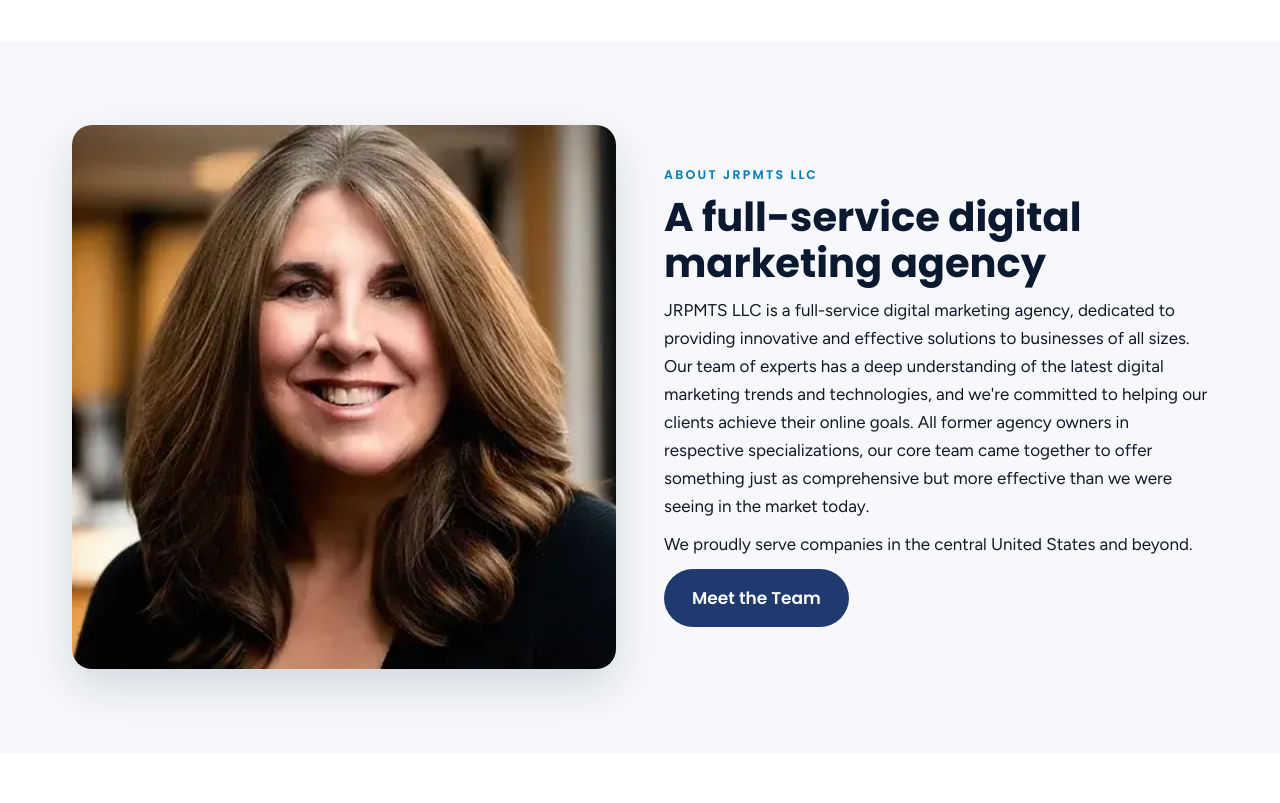
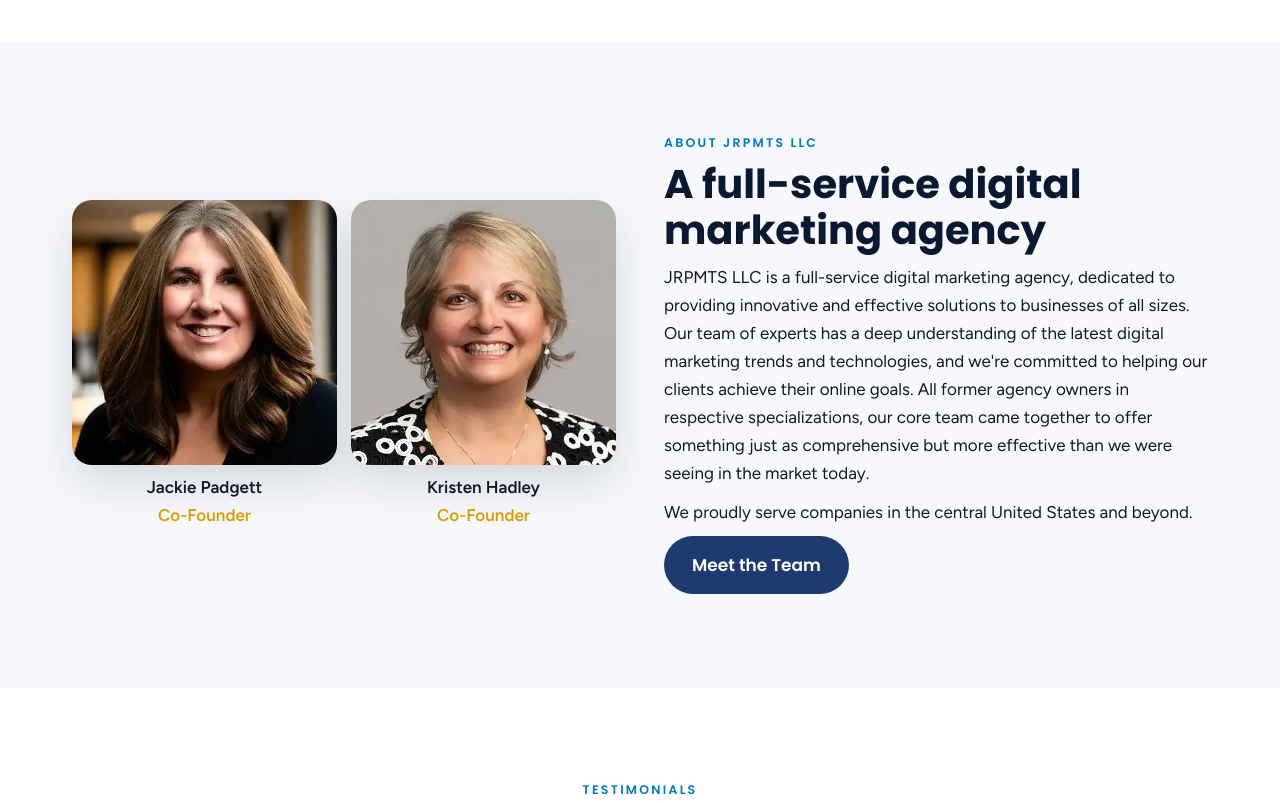
Before and after one commit to viberoo/jrpmts, a plain HTML site: page index.html in a window 1280 px wide. Shown: the part 5660-6463 px from the top of the page. Drawn offline with Linux system fonts and the light colour scheme; a script that the page names is missing.

Commit message:
Homepage About: Jackie and Kristen side by side as co-founders

```diff
--- a/index.html
+++ b/index.html
@@ -157,7 +157,7 @@
 
 <section class="section tint"><div class="wrap">
 <div class="split">
-<div class="reveal"><img class="rounded" src="/images/jackie-padgett.webp" alt="Jackie Padgett, Co-Founder of JRPMTS LLC" loading="lazy"></div>
+<div class="reveal"><div style="display:grid;grid-template-columns:1fr 1fr;gap:14px"><figure style="margin:0"><img class="rounded" src="/images/jackie-padgett.webp" alt="Jackie Padgett, Co-Founder of JRPMTS LLC" loading="lazy" style="width:100%"><figcaption style="text-align:center;font-weight:600;margin-top:8px">Jackie Padgett<br><span style="color:var(--gold-deep)">Co-Founder</span></figcaption></figure><figure style="margin:0"><img class="rounded" src="/images/kristen-hadley.webp" alt="Kristen Hadley, Co-Founder of JRPMTS LLC" loading="lazy" style="width:100%"><figcaption style="text-align:center;font-weight:600;margin-top:8px">Kristen Hadley<br><span style="color:var(--gold-deep)">Co-Founder</span></figcaption></figure></div></div>
 <div class="reveal">
 <p class="eyebrow">About JRPMTS LLC</p>
 <h2>A full-service digital marketing agency</h2>
```
Also changed, not shown: about/index.html (+1 -1 lines).
